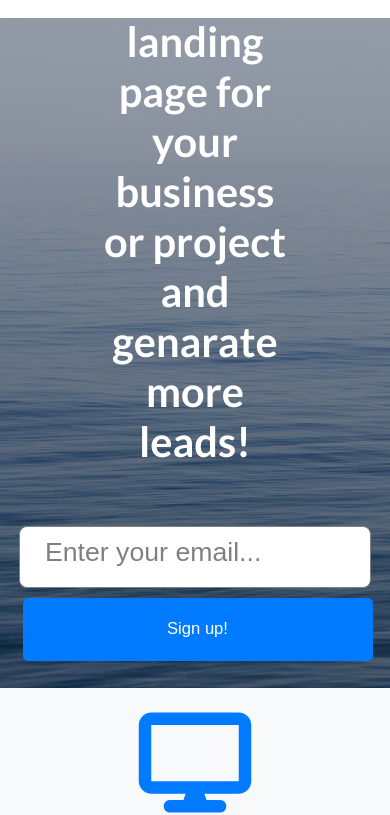
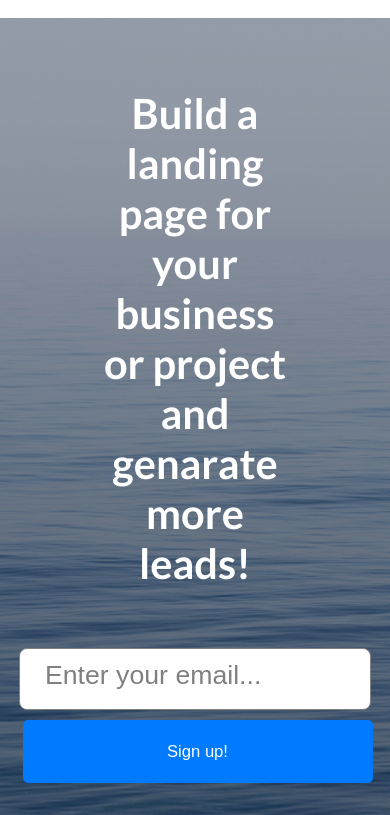
Before and after one commit to ggervelyte/Praktinis_tarpinis, a website: page index.html in a window 390 px wide. Shown: the part 62-877 px from the top of the page. Drawn offline with Linux system fonts and the light colour scheme; a web font is replaced by a local one.

Commit message:
margin-top

```diff
--- a/scss/media.scss
+++ b/scss/media.scss
@@ -229,9 +229,10 @@
     }
     .header-bg {
         width: 100%;
-
+        height: 1000px;
 
         .header-text {
+            margin-top: 150px;
             width: 47%;
             font-size: 1.3em;
             display: flex;
```
Also changed, not shown: app/css/style.css.
